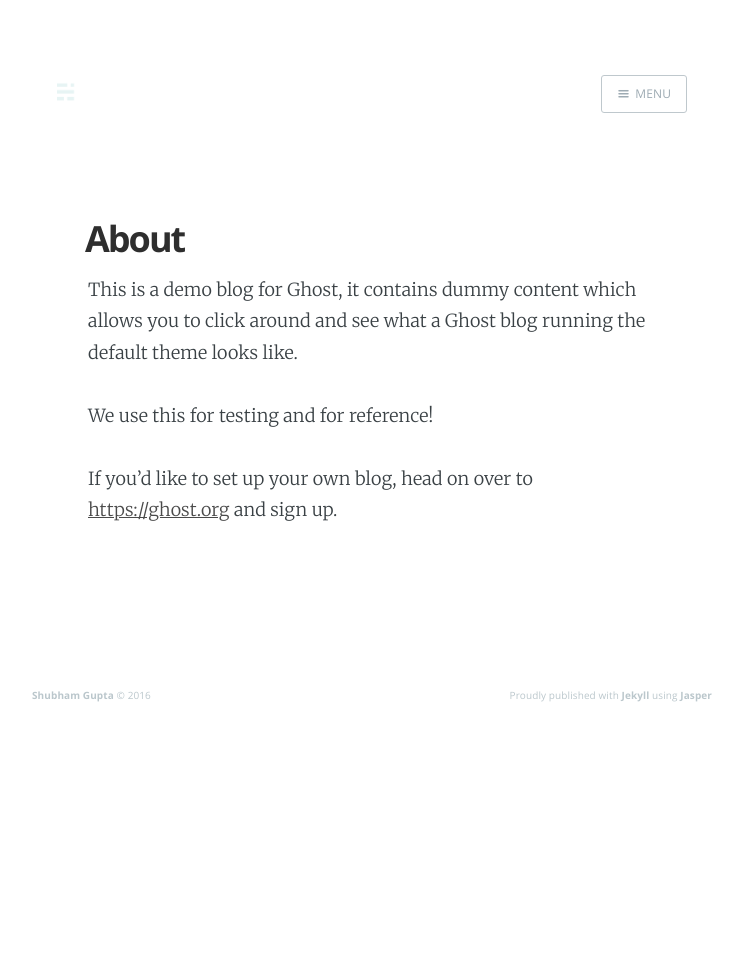
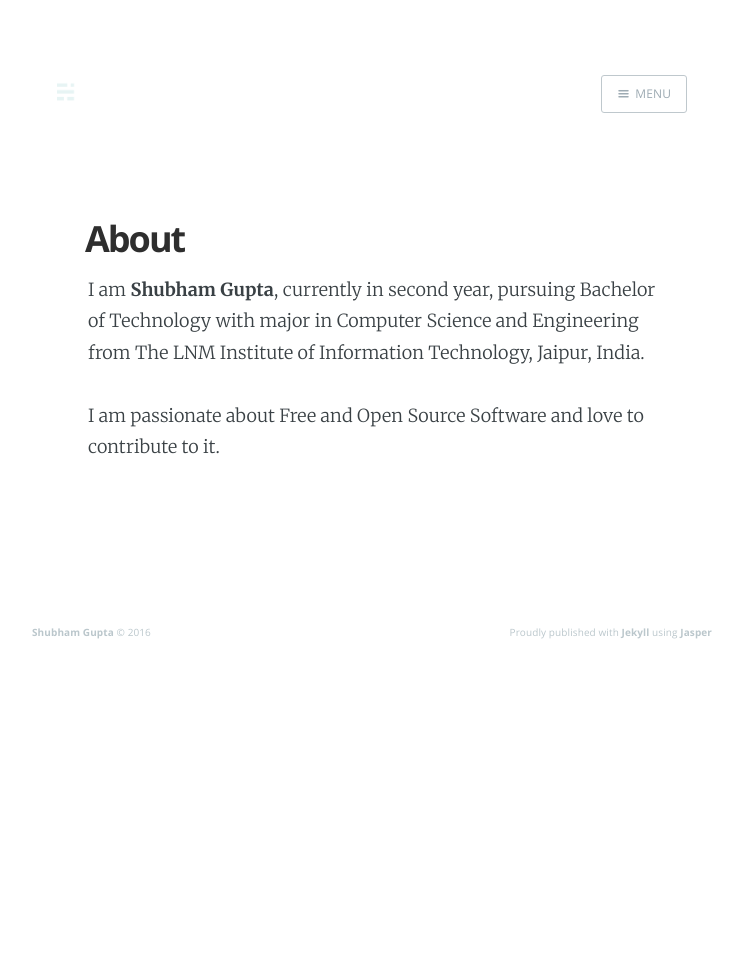
Before and after one commit to iamshubh22/iamshubh22.github.io, a Jekyll site: the page built from about/index.md, in a window 1280 px wide. Shown: the whole page, without its empty margins (268-1011 px from the left). Built offline with Jekyll 4.4.1, drawn with Linux system fonts in a browser that asks for light colours; nearby versions of some CDN libraries.

Commit message:
Update index.html

```diff
--- a/_config.yml
+++ b/_config.yml
@@ -1,6 +1,6 @@
 # Jekyll configuration
 markdown:       kramdown
-highlighter:    pygments
+highlighter:    rouge
 paginate:       5
 language:       'en-uk'
 
--- a/_includes/navigation.html
+++ b/_includes/navigation.html
@@ -5,11 +5,11 @@
     </a>
     <ul>
         <li class="nav-home {% if page.current == 'home' %} nav-current{% endif %}" role="presentation"><a href="{{ site.baseurl }}">Home</a></li>
-        <li class="nav-about {% if page.current == 'about' %} nav-current{% endif %}" role="presentation"><a href="{{ site.baseurl }}about">About</a></li>
-        <li class="nav-fables {% if page.url contains 'fables' %} nav-current{% endif %}" role="presentation"><a href="{{ site.baseurl }}tag/fables">Fables</a></li>
-        <li class="nav-speeches {% if page.url contains 'speeches' %} nav-current{% endif %}" role="presentation"><a href="{{ site.baseurl }}tag/speeches">Speeches</a></li>
-        <li class="nav-fiction {% if page.url contains 'fiction' %} nav-current{% endif %}" role="presentation"><a href="{{ site.baseurl }}tag/fiction">Fiction</a></li>
-        <li class="nav-author {% if page.current == 'author' %} nav-current{% endif %}" role="presentation"><a href="{{ site.baseurl }}author/casper">Author</a></li>
+        <li class="nav-about {% if page.current == 'about' %} nav-current{% endif %}" role="presentation"><a href="{{ site.baseurl }}about">About me</a></li>
+        <li class="nav-fables {% if page.url contains 'fables' %} nav-current{% endif %}" role="presentation"><a href="{{ site.baseurl }}tag/fables">Projects</a></li>
+        <li class="nav-speeches {% if page.url contains 'speeches' %} nav-current{% endif %}" role="presentation"><a href="{{ site.baseurl }}tag/speeches">Resume</a></li>
+        <li class="nav-fiction {% if page.url contains 'fiction' %} nav-current{% endif %}" role="presentation"><a href="{{ site.baseurl }}tag/fiction">Hobbies</a></li>
+        <li class="nav-author {% if page.current == 'author' %} nav-current{% endif %}" role="presentation"><a href="{{ site.baseurl }}author/shubham">Contact me</a></li>
     </ul>
     <a class="subscribe-button icon-feed" href="{{ site.baseurl }}rss.xml">Subscribe</a>
 </div>
--- a/about/index.md
+++ b/about/index.md
@@ -7,8 +7,6 @@ logo: 'assets/images/ghost.png'
 current: about
 ---
 
-This is a demo blog for Ghost, it contains dummy content which allows you to click around and see what a Ghost blog running the default theme looks like.
+I am **Shubham Gupta**, currently in second year, pursuing Bachelor of Technology with major in Computer Science and Engineering from The LNM Institute of Information Technology, Jaipur, India.
 
-We use this for testing and for reference!
-
-If you'd like to set up your own blog, head on over to [https://ghost.org](https://ghost.org) and sign up.
+I am passionate about Free and Open Source Software and love to contribute to it.
```
